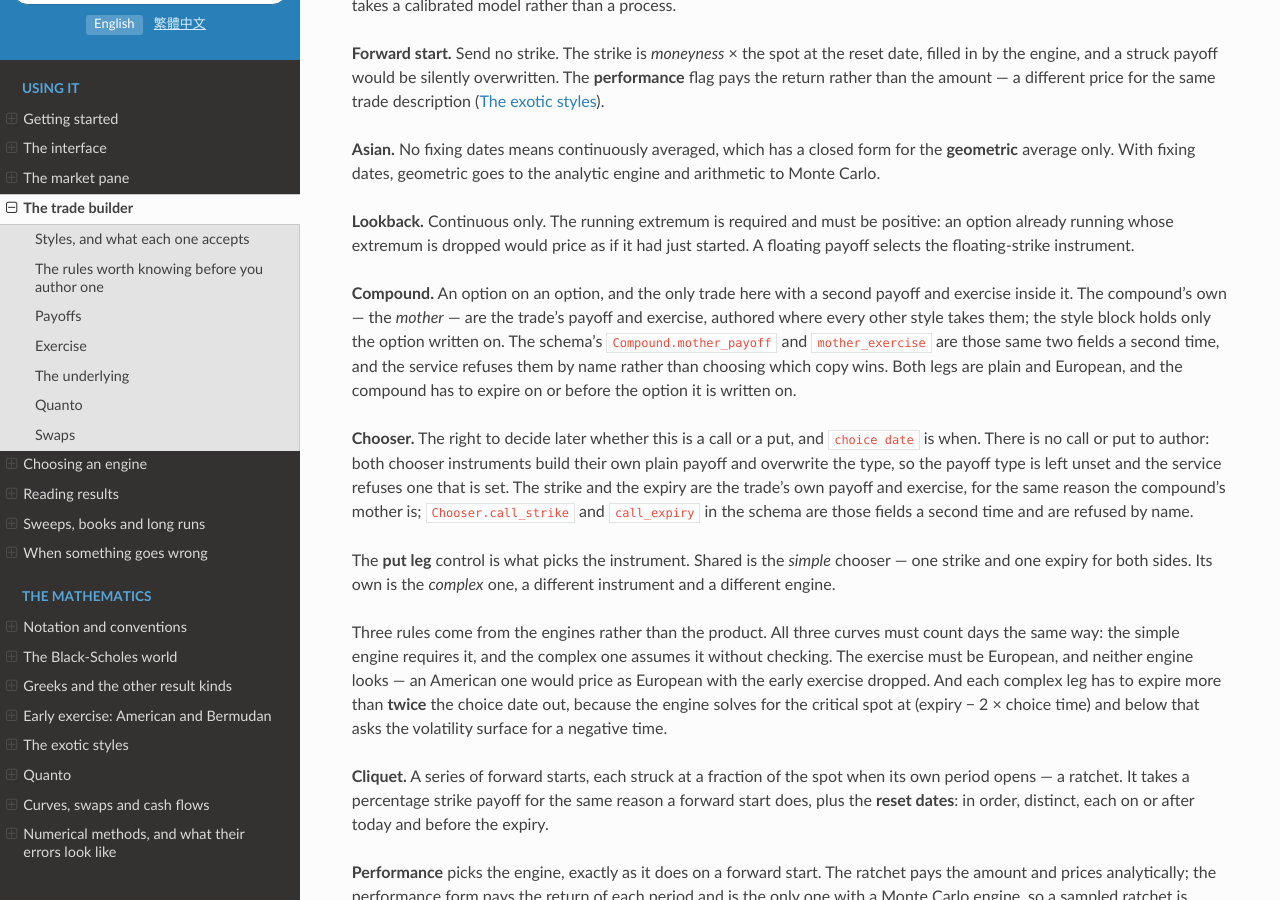
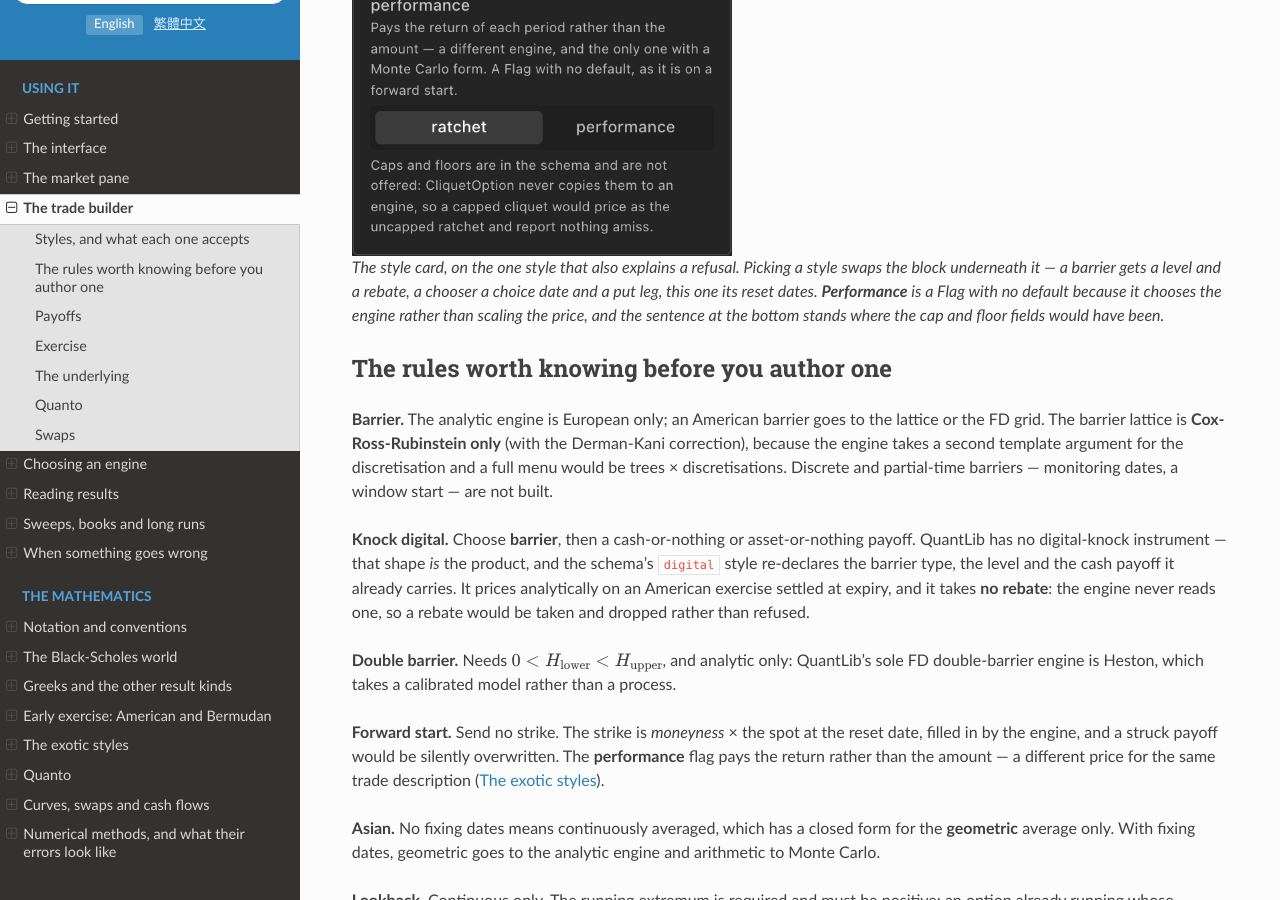
Before and after one commit to markccchiang/ql-frontend, a Sphinx documentation site: the page built from doc/trades.md, in a window 1280 px wide and 900 px high, scrolled down 1153 px. Built offline with Sphinx 7.4.7 and the Read the Docs theme 3.1.0, drawn with Linux system fonts in a browser that asks for light colours.

Commit message:
Show the style card in the guide
Nine styles are documented and none of them had ever been pictured. The
card is captured on cliquet, because that is the one style whose card
does both jobs at once: it swaps in a parameter block, and it stands a
sentence where a control would have been.

So one figure carries three things the surrounding prose asserts. The
block under the picker changes with the style. `performance` is a Flag
with no default, which is what a three-state control looks like. And
the caps and floors are absent with their reason in the space they
would have occupied, rather than greyed out or quietly missing.

Taken against a live backend at 2x and clipped to the card, so it sits
beside `session-resumed.png` rather than being a third full-window
shot. Caption and alt text carried into the Chinese catalogue.

Co-Authored-By: Claude Opus 5 <noreply@anthropic.com>
Claude-Session: https://claude.ai/code/session_01MJtVZSjTSgWshw7miPwQ9g

````diff
--- a/doc/trades.md
+++ b/doc/trades.md
@@ -23,6 +23,18 @@ Basket and spread are in the schema and are not built. The
 interface never offers them. **Digital** is on that list for a different
 reason: a knock digital is a barrier carrying a binary payoff, and that trade
 prices — see below.
+
+```{figure} images/style-card.png
+:alt: The style card with cliquet selected: the style picker, a reset-dates box, a ratchet-or-performance switch with no default, and a paragraph explaining that caps and floors are not offered.
+:width: 380px
+
+The style card, on the one style that also explains a refusal. Picking a style
+swaps the block underneath it — a barrier gets a level and a rebate, a chooser
+a choice date and a put leg, this one its reset dates. **Performance** is a
+Flag with no default because it chooses the engine rather than scaling the
+price, and the sentence at the bottom stands where the cap and floor fields
+would have been.
+```
 
 ## The rules worth knowing before you author one
 
````
Also changed, not shown: doc/images/style-card.png (added), 1 other file.
